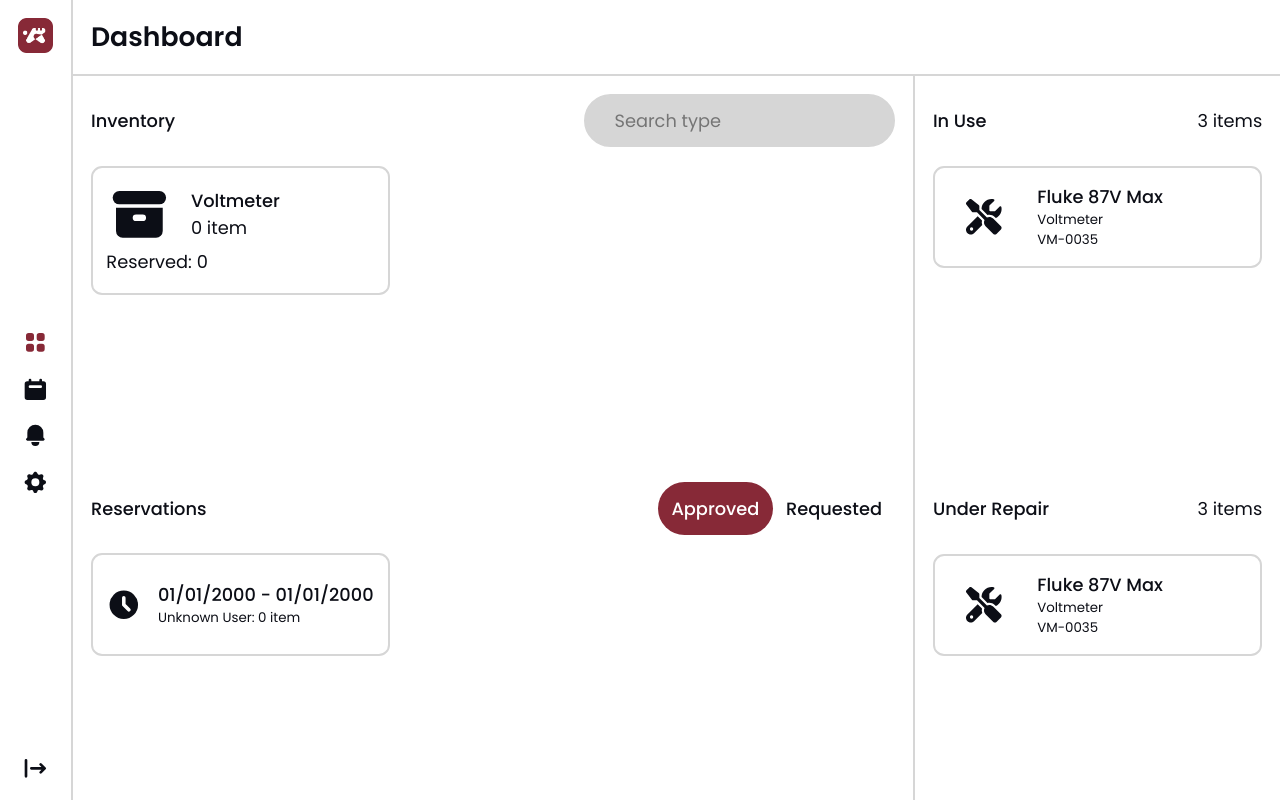
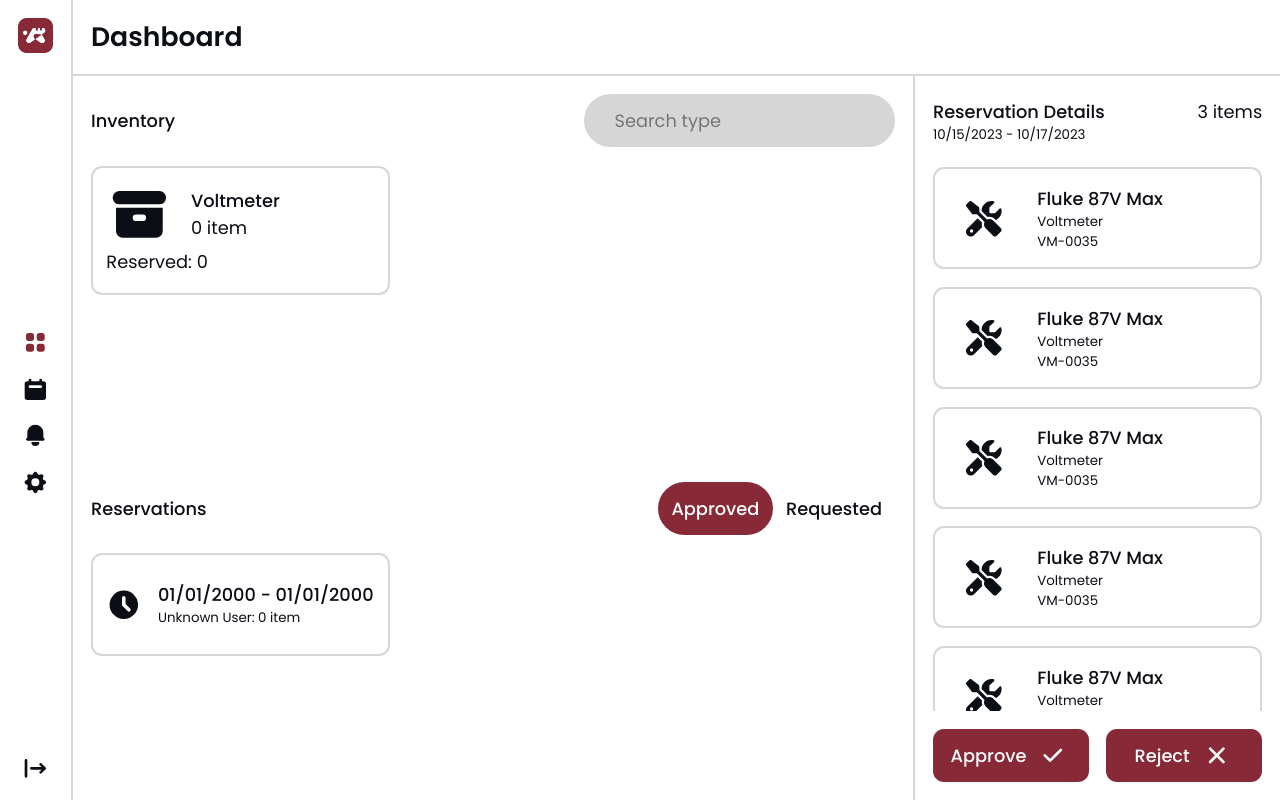
Before and after one commit to tranleduyan/ETC-Frontend, a React (Create React App) app: page /Dashboard in a window 1280 px wide. Built offline with nearby package versions, Linux system fonts and the light colour scheme.

Commit message:
check point

```diff
--- a/src/Components/Lists/EquipmentDetailList/EquipmentDetailList.js
+++ b/src/Components/Lists/EquipmentDetailList/EquipmentDetailList.js
@@ -20,6 +20,42 @@ function EquipmentDetailList(props) {
         className='EquipmentDetailList-EquipmentDetailCard'
         title='Fluke 87V Max'
         information={['Voltmeter', 'VM-0035']}/>
+      <EquipmentDetailCard
+        className='EquipmentDetailList-EquipmentDetailCard'
+        title='Fluke 87V Max'
+        information={['Voltmeter', 'VM-0035']}/>
+      <EquipmentDetailCard
+        className='EquipmentDetailList-EquipmentDetailCard'
+        title='Fluke 87V Max'
+        information={['Voltmeter', 'VM-0035']}/>
+      <EquipmentDetailCard
+        className='EquipmentDetailList-EquipmentDetailCard'
+        title='Fluke 87V Max'
+        information={['Voltmeter', 'VM-0035']}/>
+      <EquipmentDetailCard
+        className='EquipmentDetailList-EquipmentDetailCard'
+        title='Fluke 87V Max'
+        information={['Voltmeter', 'VM-0035']}/>
+      <EquipmentDetailCard
+        className='EquipmentDetailList-EquipmentDetailCard'
+        title='Fluke 87V Max'
+        information={['Voltmeter', 'VM-0035']}/>
+      <EquipmentDetailCard
+        className='EquipmentDetailList-EquipmentDetailCard'
+        title='Fluke 87V Max'
+        information={['Voltmeter', 'VM-0035']}/>
+      <EquipmentDetailCard
+        className='EquipmentDetailList-EquipmentDetailCard'
+        title='Fluke 87V Max'
+        information={['Voltmeter', 'VM-0035']}/>
+      <EquipmentDetailCard
+        className='EquipmentDetailList-EquipmentDetailCard'
+        title='Fluke 87V Max'
+        information={['Voltmeter', 'VM-0035']}/>
+      <EquipmentDetailCard
+        className='EquipmentDetailList-EquipmentDetailCard'
+        title='Fluke 87V Max'
+        information={['Voltmeter', 'VM-0035']}/>
     </div>
   )
 }
--- a/src/Components/Sections/DetailSection/DetailSection.css
+++ b/src/Components/Sections/DetailSection/DetailSection.css
@@ -7,10 +7,16 @@
 .DetailSection-SectionHeader {
     width: 100%;
     display: flex;
+    flex-direction: column;
+    justify-content: center;
+    height: calc(calc(6.675vmin) + calc(2 * calc(0.278125vmin)));
+}
+
+.DetailSection-Title {
+    display: flex;
     flex-direction: row;
     justify-content: space-between;
     align-items: center;
-    height: calc(calc(6.675vmin) + calc(2 * calc(0.278125vmin)));
 }
 
 .DetailSection-EquipmentDetailList {
--- a/src/Components/Sections/DetailSection/DetailSection.js
+++ b/src/Components/Sections/DetailSection/DetailSection.js
@@ -12,13 +12,16 @@ import EquipmentDetailList from '../../Lists/EquipmentDetailList/EquipmentDetail
 // Render Details Section
 function DetailSection(props) {
 
-  const { className, title } = props;
+  const { className, title, additionalInformation } = props;
 
   return (
     <div className={`${className} DetailSection-Container`}>
       <div className='DetailSection-SectionHeader'>
-        <p className='heading-5'>{title}</p>
-        <p className='paragraph-1'>3 items</p>
+        <div className='DetailSection-Title'>
+          <p className='heading-5'>{title}</p>
+          <p className='paragraph-1'>3 items</p>
+        </div>
+        <p className='paragraph-3'>{additionalInformation}</p>
       </div>
       <EquipmentDetailList className='DetailSection-EquipmentDetailList'/>
     </div>
@@ -28,11 +31,13 @@ function DetailSection(props) {
 DetailSection.propTypes = {
   className: PropTypes.string,
   title: PropTypes.string,
+  additionalInformation: PropTypes.string,
 }
 
 DetailSection.defaultProps = {
   className: '',
   title: '',
+  additionalInformation: '',
 }
 
 export default DetailSection;
--- a/src/Pages/DashboardPage/DashboardPage.css
+++ b/src/Pages/DashboardPage/DashboardPage.css
@@ -112,8 +112,25 @@
     margin-bottom: calc(4.171875vmin);
 }
 
-.Dashboard-UnderRepairSection {
+.Dashboard-UnderRepairSection,
+.Dashboard-ReservationDetailSection {
     width: 100%;
     flex: 1;
     overflow-y: scroll;
 }
+
+.Dashboard-ReservationActionContainer {
+    margin-top: calc(2.225vmin);
+    display: flex;
+    flex-direction: row;
+    align-items: center;
+}
+
+.Dashboard-ReservationActionButton {
+    width: 100%;
+    margin-left: calc(2.225vmin);
+}
+
+.Dashboard-ReservationActionButton:first-child {
+    margin-left: 0px;
+}
--- a/src/Pages/DashboardPage/DashboardPage.js
+++ b/src/Pages/DashboardPage/DashboardPage.js
@@ -12,7 +12,7 @@ import DetailSection from '../../Components/Sections/DetailSection/DetailSection
 import './DashboardPage.css';
 
 // Import Icons
-import { HiPlus } from 'react-icons/hi';
+import { HiPlus, HiCheck, HiX } from 'react-icons/hi';
 
 // All Pages must be inherit General Page
 function DashboardPage() {
@@ -90,12 +90,30 @@ function DashboardPage() {
                 className='Dashboard-AddEquipmentButton'
                 icon={HiPlus}/>
               */}
+              {/*
               <DetailSection
                 className='Dashboard-InUseSection'
                 title='In Use'/>
               <DetailSection
                 className='Dashboard-UnderRepairSection'
                 title='Under Repair'/>
+              */}
+              <DetailSection
+                className='Dashboard-ReservationDetailSection'
+                title='Reservation Details'
+                additionalInformation='10/15/2023 - 10/17/2023'/>
+              <div className='Dashboard-ReservationActionContainer'>
+                <StandardButton
+                  title={"Approve"}
+                  onClick={OnClickedAddEquipment}
+                  className='Dashboard-ReservationActionButton'
+                  icon={HiCheck}/>
+                <StandardButton
+                  title={"Reject"}
+                  onClick={OnClickedAddEquipment}
+                  className='Dashboard-ReservationActionButton'
+                  icon={HiX}/>
+              </div>
             </div>
           </div>
         </div>
```
